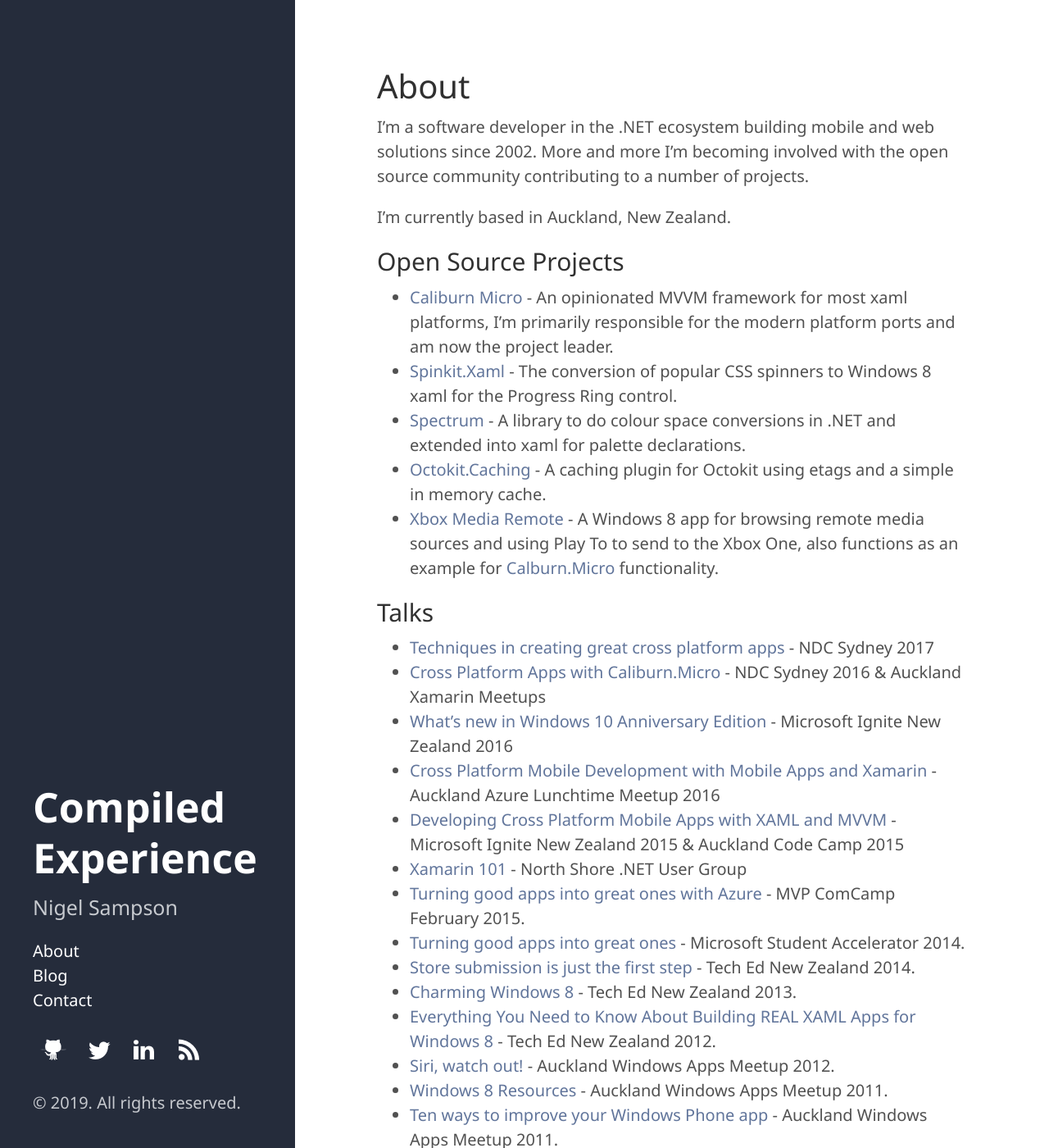
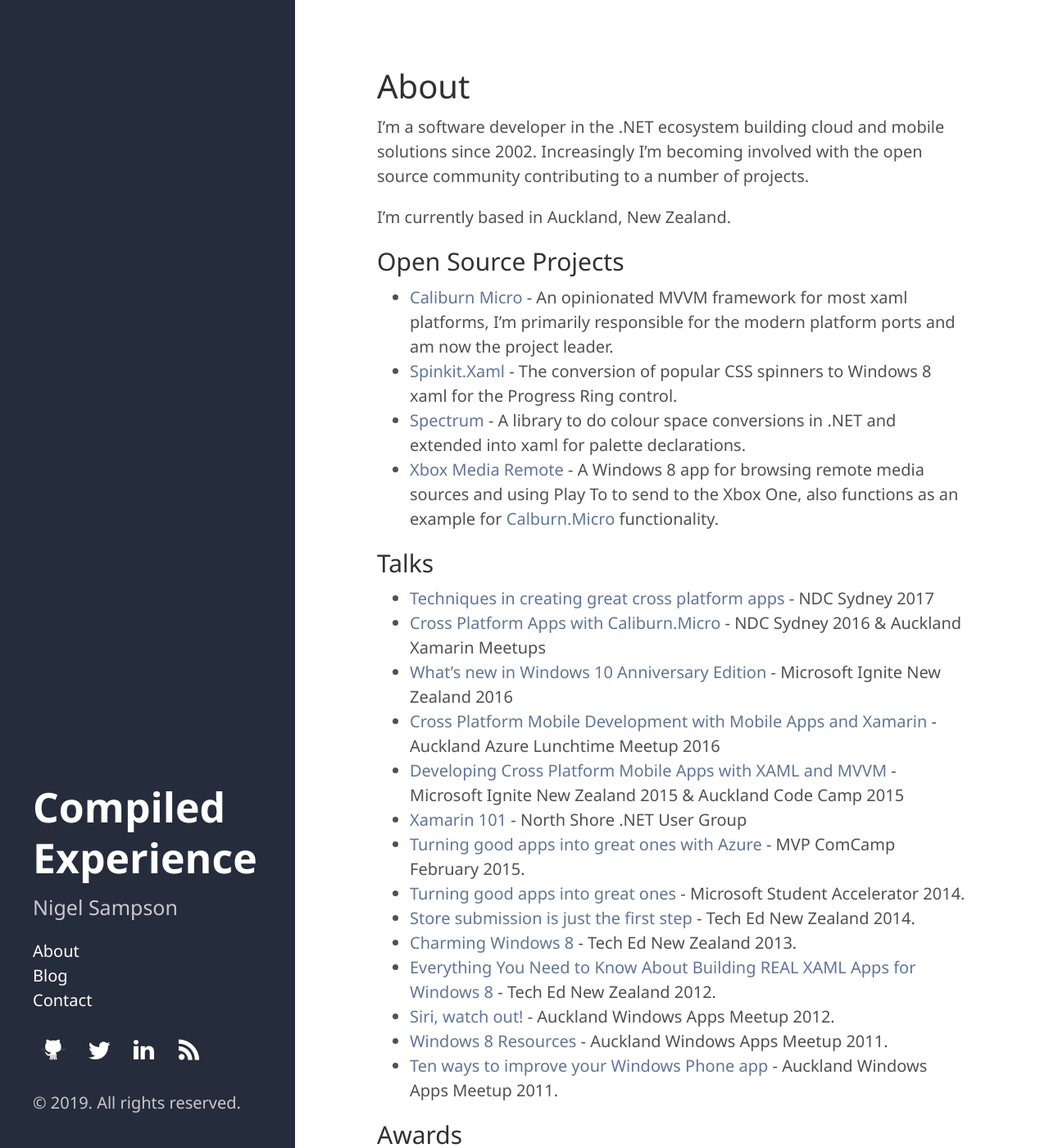
Before and after one commit to nigel-sampson/nigel-sampson.github.io, a Jekyll site: the page built from about.md, in a window 1280 px wide and 1400 px high. Shown: the whole window at 82% size. Built offline with Jekyll 4.4.1, drawn with Linux system fonts in a browser that asks for light colours; some of the changed text lies outside the part shown.

Commit message:
Minor about page updates

```diff
--- a/about.md
+++ b/about.md
@@ -3,7 +3,7 @@
 title: About
 ---
 
-I'm a software developer in the .NET ecosystem building mobile and web solutions since 2002. More and more I'm becoming involved with the open source community contributing to a number of projects.
+I'm a software developer in the .NET ecosystem building cloud and mobile solutions since 2002. Increasingly I'm becoming involved with the open source community contributing to a number of projects.
 
 I'm currently based in Auckland, New Zealand.
 
@@ -12,7 +12,6 @@
  - [Caliburn Micro][cm] - An opinionated MVVM framework for most xaml platforms, I'm primarily responsible for the modern platform ports and am now the project leader.
  - [Spinkit.Xaml][sk] - The conversion of popular CSS spinners to Windows 8 xaml for the Progress Ring control.
  - [Spectrum][spec] - A library to do colour space conversions in .NET and extended into xaml for palette declarations.
- - [Octokit.Caching][caching] - A caching plugin for Octokit using etags and a simple in memory cache.
  - [Xbox Media Remote][xmr] - A Windows 8 app for browsing remote media sources and using Play To to send to the Xbox One, also functions as an example for [Calburn.Micro][cm] functionality.
 
 ## Talks
@@ -50,7 +49,6 @@
 [store]: https://channel9.msdn.com/Events/TechEd/NewZealand/2014/WIN203
 [msa]: https://onedrive.live.com/redir?resid=D28A1F0AF33100D0!26511&authkey=!AFyecBy1cjKYL6E&ithint=file%2cpptx
 [spec]: https://github.com/nigel-sampson/spectrum
-[caching]: https://github.com/nigel-sampson/octokit.caching
 [comcamp]: http://1drv.ms/1LV0nGC
 [azure]: https://onedrive.live.com/redir?resid=D28A1F0AF33100D0!275407&authkey=!ANlM8bnryckcXig&ithint=file%2cpptx
 [ndc]: https://www.youtube.com/watch?v=x266Vy4tfT0
```
Also changed, not shown: other parts of about.md (+1 -1 lines).
